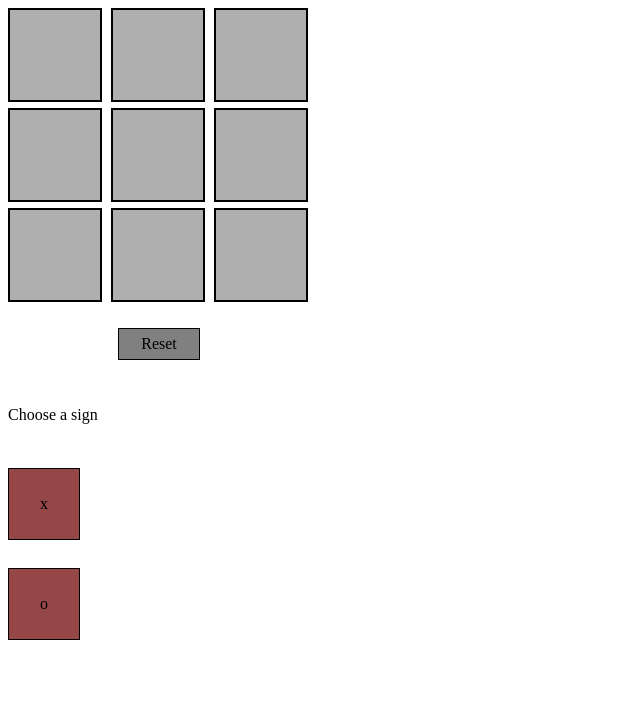
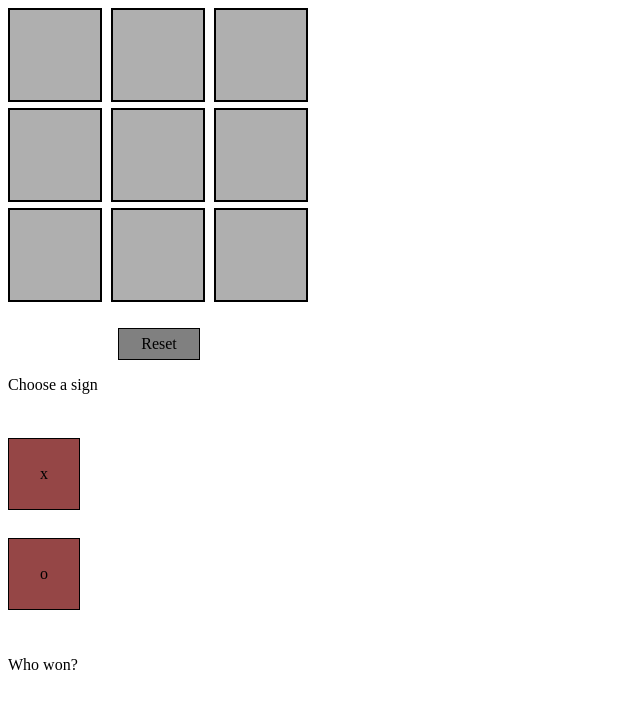
Before and after one commit to vermavivek951/tic_tac_toe, a plain HTML site: page index.html in a window 1280 px wide. Shown: the whole page, without its empty margins (0-640 px from the left). Drawn offline with Linux system fonts and the light colour scheme.

Commit message:
layout change

```diff
--- a/index.html
+++ b/index.html
@@ -18,5 +18,10 @@
             <div class="sign" id="sign_x">x</div>
             <div class="sign" id="sign_o">o</div>
         </div>
+
+        <div id="Results">
+            <p>Who won?</p>
+        </div>
+
     </body>
 </html>
--- a/style.css
+++ b/style.css
@@ -46,7 +46,7 @@
 
 .signSelect {
     position: relative;
-    top:50px;
+    top:20px;
     display: flex;
     flex-direction: column;
     justify-items: center;
@@ -70,3 +70,8 @@
 .sign:hover {
     background-color: rgb(168, 89, 89);
 }
+
+#Results {
+    position: relative;
+    top: 50px;
+}
```
